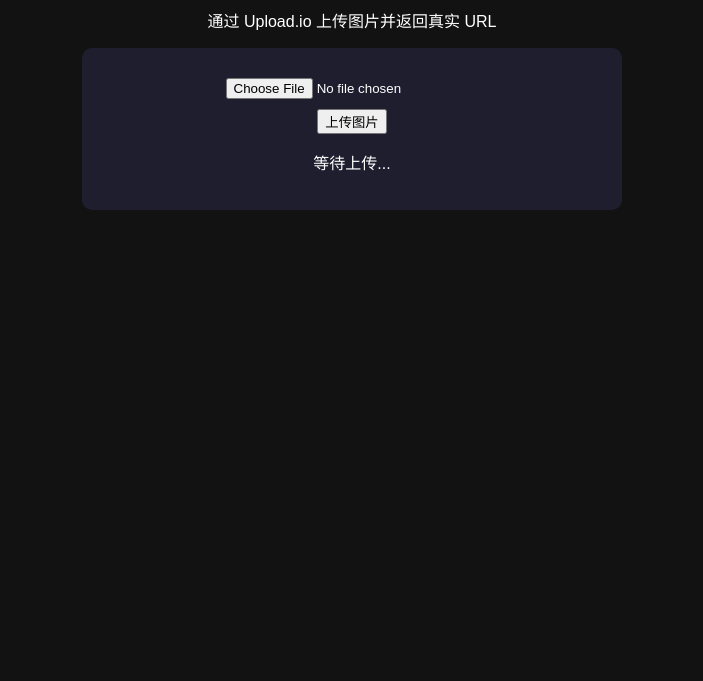
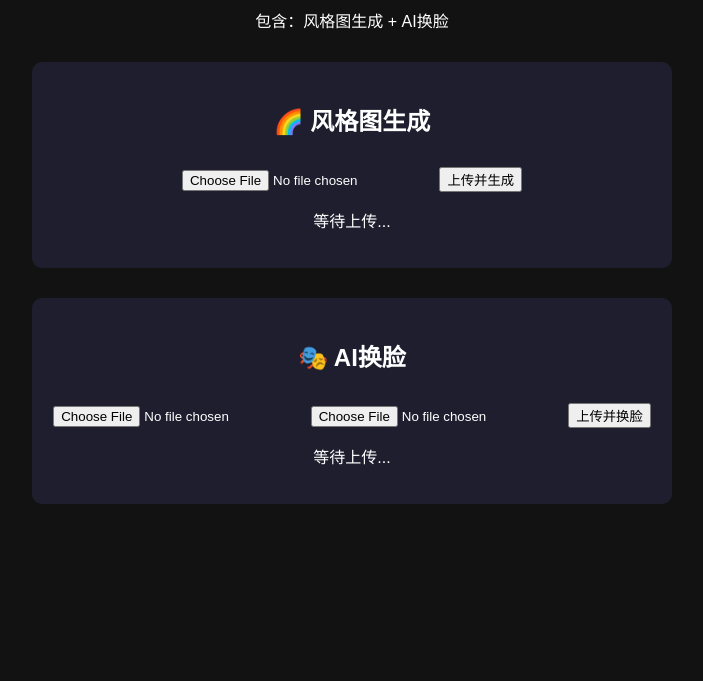
Before and after one commit to seteven007/chatgpt-openai-deploy, a plain HTML site: page index.html in a window 1280 px wide. Shown: the part 119-800 px from the top of the page, without its empty margins (288-991 px from the left). Drawn offline with Linux system fonts and the light colour scheme.

Commit message:
Add files via upload

```diff
--- a/index.html
+++ b/index.html
@@ -3,60 +3,156 @@
 <html lang="zh-CN">
 <head>
   <meta charset="UTF-8" />
-  <title>AI 图像上传 + 图床接入</title>
+  <title>AI图像工作室 - 风格图 + AI换脸</title>
   <meta name="viewport" content="width=device-width, initial-scale=1.0" />
   <style>
     body { font-family: Arial; background: #121212; color: white; text-align: center; padding: 30px; }
-    section { background: #1e1e2f; border-radius: 10px; padding: 20px; max-width: 500px; margin: auto; }
+    section { background: #1e1e2f; border-radius: 10px; padding: 20px; max-width: 600px; margin: 30px auto; }
     input, button { margin-top: 10px; }
-    img { margin-top: 15px; max-width: 90%; border-radius: 6px; }
+    img { margin-top: 15px; max-width: 100%; border-radius: 6px; }
   </style>
 </head>
 <body>
-  <h1>🌐 AI 图像上传演示</h1>
-  <p>通过 Upload.io 上传图片并返回真实 URL</p>
+  <h1>🎨 AI图像工作室</h1>
+  <p>包含：风格图生成 + AI换脸</p>
 
   <section>
+    <h2>🌈 风格图生成</h2>
     <input type="file" id="fileInput" accept="image/*" />
-    <br />
-    <button onclick="uploadImage()">上传图片</button>
-    <p id="uploadStatus">等待上传...</p>
-    <img id="preview" src="" style="display:none;" />
-    <p id="urlOutput" style="font-size:small;"></p>
+    <button onclick="uploadAndGenerate()">上传并生成</button>
+    <p id="status">等待上传...</p>
+    <img id="outputImage" src="" style="display:none;" />
+  </section>
+
+  <section>
+    <h2>🎭 AI换脸</h2>
+    <input type="file" id="faceA" accept="image/*" />
+    <input type="file" id="faceB" accept="image/*" />
+    <button onclick="uploadAndSwap()">上传并换脸</button>
+    <p id="swapStatus">等待上传...</p>
+    <img id="faceResult" src="" style="display:none;" />
   </section>
 
   <script>
-    async function uploadImage() {
-      const input = document.getElementById('fileInput');
-      const file = input.files[0];
-      const status = document.getElementById('uploadStatus');
-      const preview = document.getElementById('preview');
-      const urlOutput = document.getElementById('urlOutput');
+    const uploadApi = "https://api.upload.io/v2/accounts/uploadio/uploads/binary";
+    const uploadKey = "public_W23MTD3bzUbxT6pP6Z6eVZzharqQ";
+    const replicateKey = "r8_RbeImSevv5mxwF6pNxETVBo6ROms3ra3erJRz";
 
-      if (!file) {
-        alert("请先选择一张图片");
-        return;
+    async function uploadAndGenerate() {
+      const file = document.getElementById('fileInput').files[0];
+      const status = document.getElementById('status');
+      const output = document.getElementById('outputImage');
+      if (!file) return alert("请上传图片");
+
+      status.textContent = "🚀 正在上传...";
+      const res = await fetch(uploadApi, {
+        method: "POST",
+        headers: { "Authorization": uploadKey },
+        body: file
+      });
+      const data = await res.json();
+      if (!data?.fileUrl) return status.textContent = "❌ 上传失败";
+
+      const imgUrl = data.fileUrl;
+      status.textContent = "🎨 正在生成风格图...";
+
+      const predict = await fetch("https://api.replicate.com/v1/predictions", {
+        method: "POST",
+        headers: {
+          "Authorization": "Token " + replicateKey,
+          "Content-Type": "application/json"
+        },
+        body: JSON.stringify({
+          version: "db21e45b37db63992d4c99f6cbefccafe1c0fdfda12e1c04f835c2a3a0c37317",
+          input: {
+            image: imgUrl,
+            prompt: "cyberpunk portrait, trending on artstation, cinematic lighting",
+            num_outputs: 1
+          }
+        })
+      });
+
+      const prediction = await predict.json();
+      const pollUrl = prediction?.urls?.get;
+      if (!pollUrl) return status.textContent = "❌ 模型调用失败";
+
+      let result = "";
+      while (!result) {
+        const poll = await fetch(pollUrl, {
+          headers: { "Authorization": "Token " + replicateKey }
+        });
+        const pollData = await poll.json();
+        if (pollData?.status === "succeeded") {
+          result = pollData.output?.[0];
+          break;
+        }
+        await new Promise(r => setTimeout(r, 2000));
       }
 
-      status.textContent = "🚀 正在上传...";
-      const formData = new FormData();
-      formData.append("file", file);
+      output.src = result;
+      output.style.display = "block";
+      status.textContent = "✅ 风格图已生成";
+    }
 
-      const res = await fetch("https://api.upload.io/v2/accounts/uploadio/uploads/binary", {
+    async function uploadAndSwap() {
+      const a = document.getElementById('faceA').files[0];
+      const b = document.getElementById('faceB').files[0];
+      const status = document.getElementById('swapStatus');
+      const resultImg = document.getElementById('faceResult');
+      if (!a || !b) return alert("请上传两张人脸");
+
+      status.textContent = "⬆️ 上传人脸图像中...";
+
+      const upload = async file => {
+        const res = await fetch(uploadApi, {
+          method: "POST",
+          headers: { "Authorization": uploadKey },
+          body: file
+        });
+        return (await res.json()).fileUrl;
+      };
+
+      const urlA = await upload(a);
+      const urlB = await upload(b);
+
+      status.textContent = "🤖 正在调用换脸模型...";
+
+      const predict = await fetch("https://api.replicate.com/v1/predictions", {
         method: "POST",
-        headers: { "Authorization": "public_W23MTD3bzUbxT6pP6Z6eVZzharqQ" },
-        body: file
+        headers: {
+          "Authorization": "Token " + replicateKey,
+          "Content-Type": "application/json"
+        },
+        body: JSON.stringify({
+          version: "c43f6f013d7c4c13927a6212f96e4cf3d101f30be6509ff29468fddcbf7c8ef7",
+          input: {
+            target_image: urlA,
+            source_image: urlB,
+            mode: "face"
+          }
+        })
       });
 
-      const data = await res.json();
-      if (data?.fileUrl) {
-        preview.src = data.fileUrl;
-        preview.style.display = "block";
-        urlOutput.textContent = "图片链接：" + data.fileUrl;
-        status.textContent = "✅ 上传成功";
-      } else {
-        status.textContent = "❌ 上传失败";
+      const prediction = await predict.json();
+      const pollUrl = prediction?.urls?.get;
+      if (!pollUrl) return status.textContent = "❌ 模型调用失败";
+
+      let result = "";
+      while (!result) {
+        const poll = await fetch(pollUrl, {
+          headers: { "Authorization": "Token " + replicateKey }
+        });
+        const pollData = await poll.json();
+        if (pollData?.status === "succeeded") {
+          result = pollData.output;
+          break;
+        }
+        await new Promise(r => setTimeout(r, 2000));
       }
+
+      resultImg.src = result;
+      resultImg.style.display = "block";
+      status.textContent = "✅ 换脸成功";
     }
   </script>
 </body>
```
